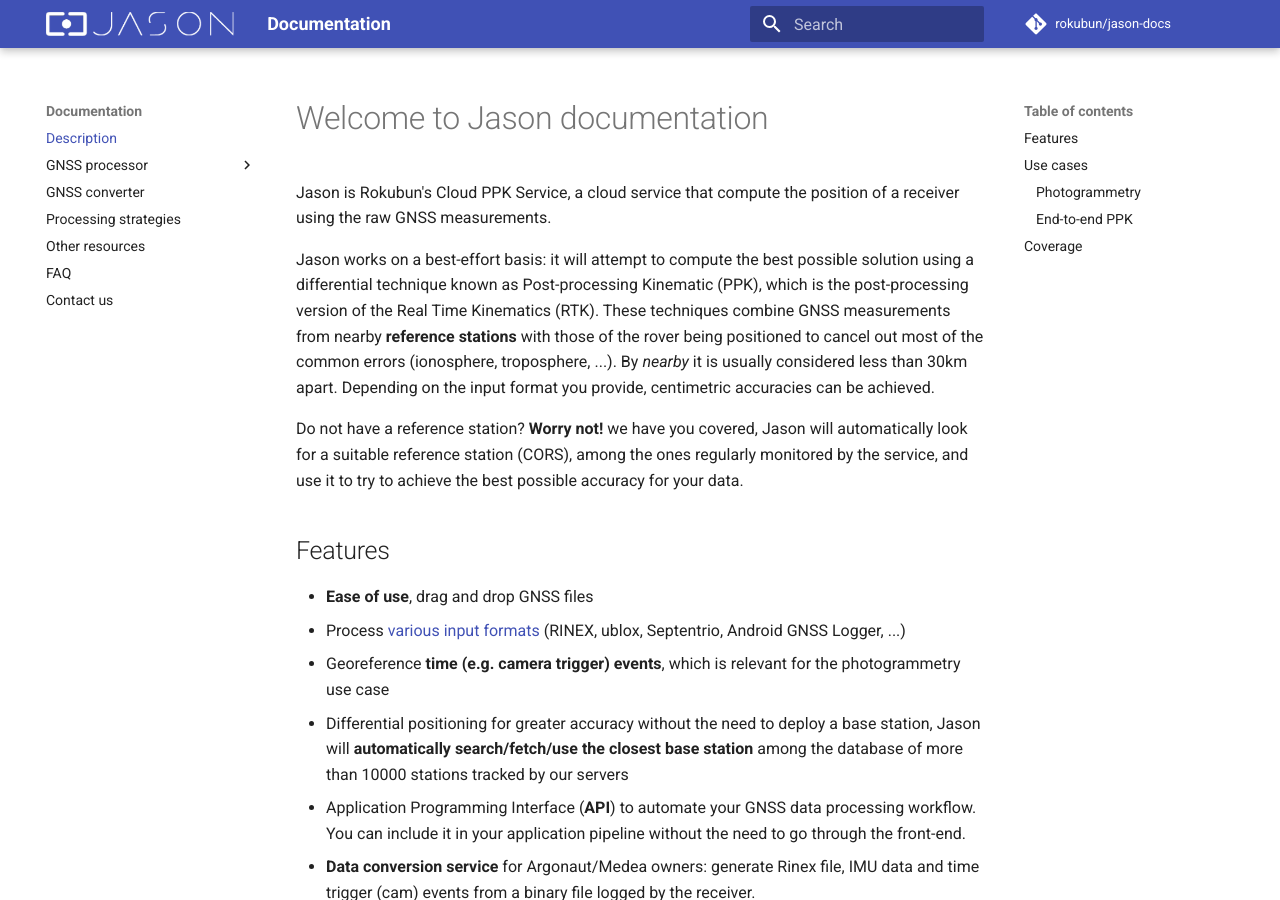
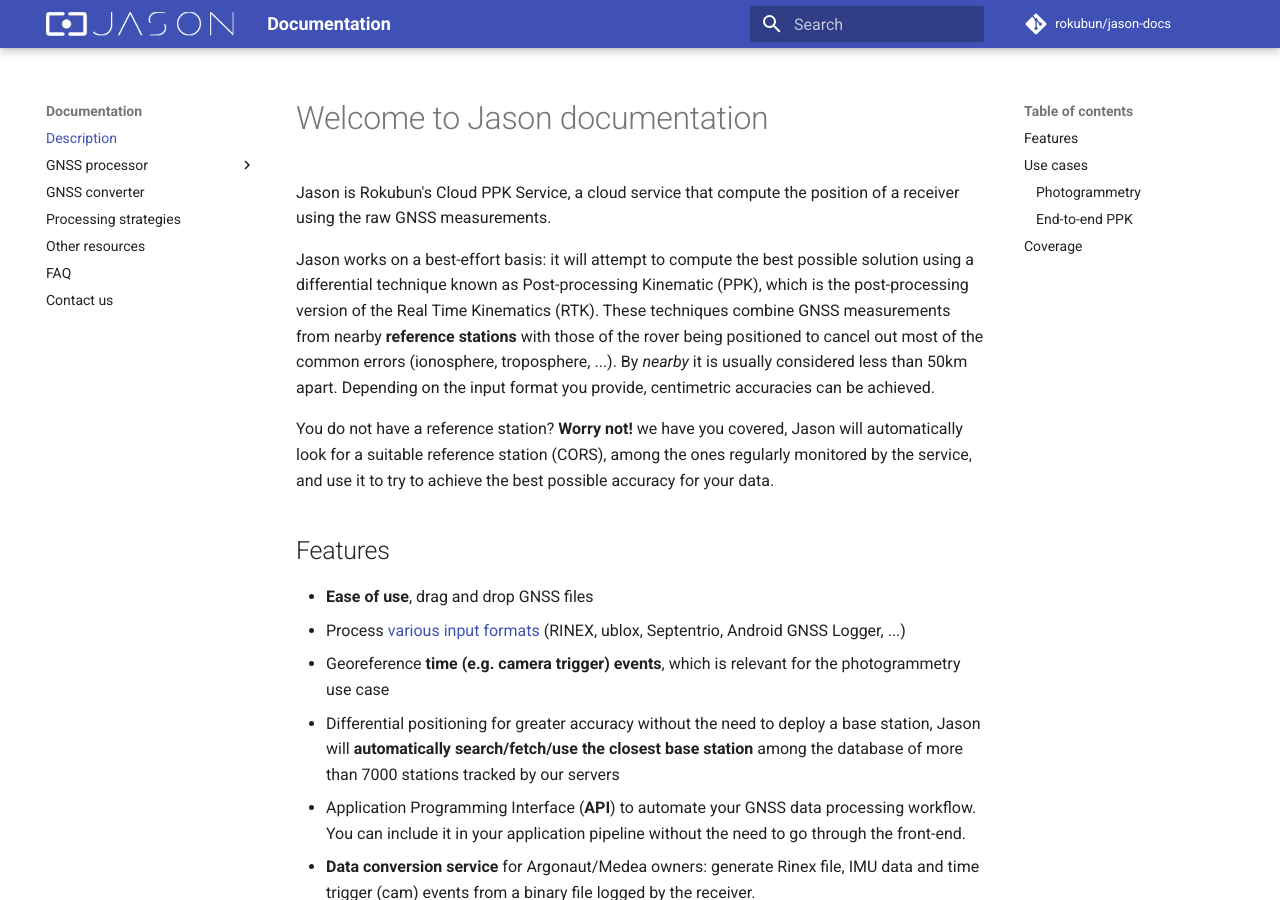
Before and after one commit to rokubun/jason-docs, an MkDocs documentation site: the page built from docs/index.md, in a window 1280 px wide and 900 px high. Built offline with MkDocs 1.6.1 and Material for MkDocs 9.7.7, drawn with Linux system fonts in a browser that asks for light colours; some web fonts are replaced; comment, search, counter and statistics services are not loaded; some of the changed text lies outside the part shown.

Commit message:
Update index.md
fix: changed a few values that were updated, like the number of stations.

```diff
--- a/docs/index.md
+++ b/docs/index.md
@@ -9,10 +9,10 @@
 techniques combine GNSS measurements from nearby **reference stations** with
 those of the rover being positioned to cancel out most of the common errors
 (ionosphere, troposphere, ...). By _nearby_ it is usually considered less than
-30km apart. Depending on the input format you provide, centimetric accuracies
+50km apart. Depending on the input format you provide, centimetric accuracies
 can be achieved.
 
-Do not have a reference station? **Worry not!** we have you covered, Jason will
+You do not have a reference station? **Worry not!** we have you covered, Jason will
 automatically look for a suitable reference station (CORS), among the ones regularly
 monitored by the service, and use it to try to achieve the best possible accuracy
 for your data.
@@ -24,7 +24,7 @@
 - Georeference **time (e.g. camera trigger) events**, which is relevant for the photogrammetry use case
 - Differential positioning for greater accuracy without the need to deploy a
   base station, Jason will **automatically search/fetch/use the closest base station** among
-  the database of more than 10000 stations tracked by our servers
+  the database of more than 7000 stations tracked by our servers
 - Application Programming Interface (**API**) to automate your
   GNSS data processing workflow. You can include it in your application pipeline
   without the need to go through the front-end.
@@ -73,7 +73,7 @@
 as [International GNSS Service](https://www.igs.org) or [EUREF](http://www.epncb.oma.be/) as
 well as smaller national and regional networks such as the [Institut Cartogràfic i Geològic de Catalunya](https://www.icgc.cat) and the like.
 
-In total, we continuously monitor the availability of more than 10000 CORS stations
+In total, we continuously monitor the availability of more than 7000 CORS stations
 distributed worldwide. Some areas are better covered than others but unfortunately
 we cannot provide global coverage.
 
```
